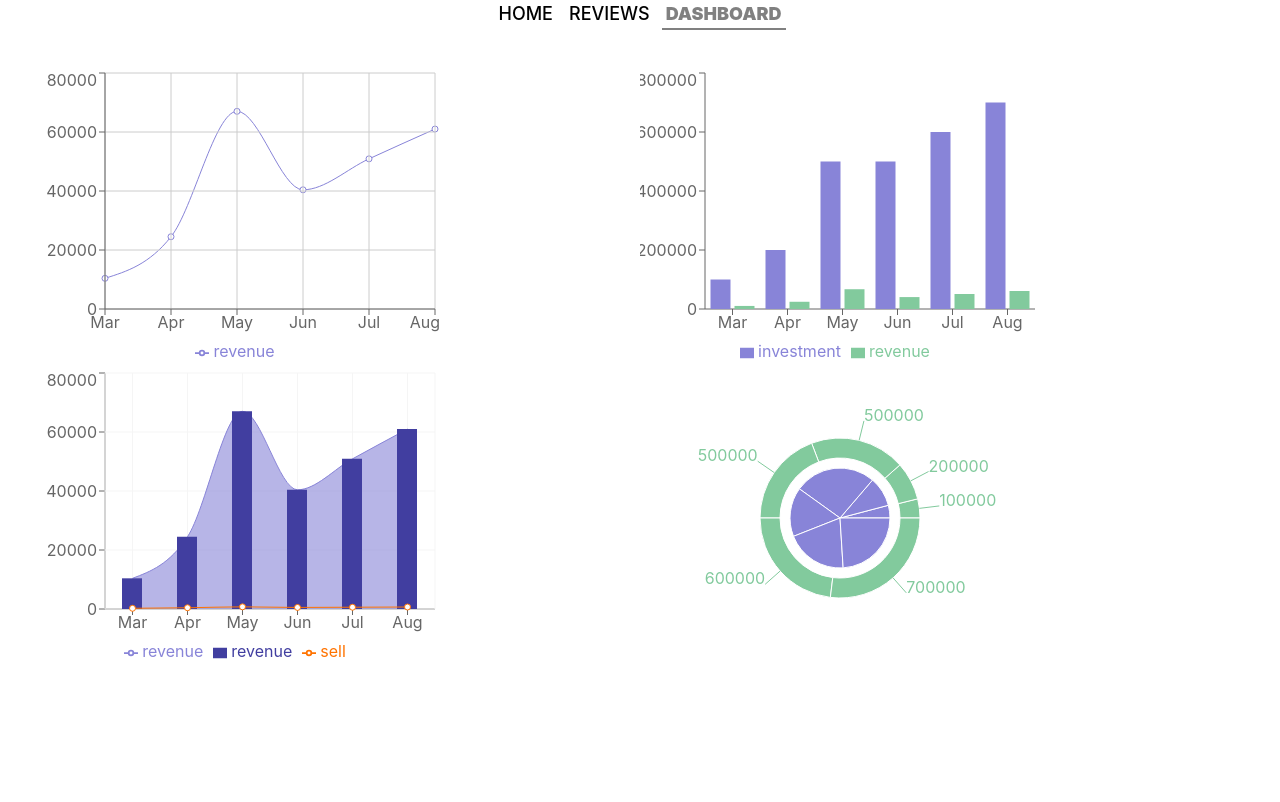
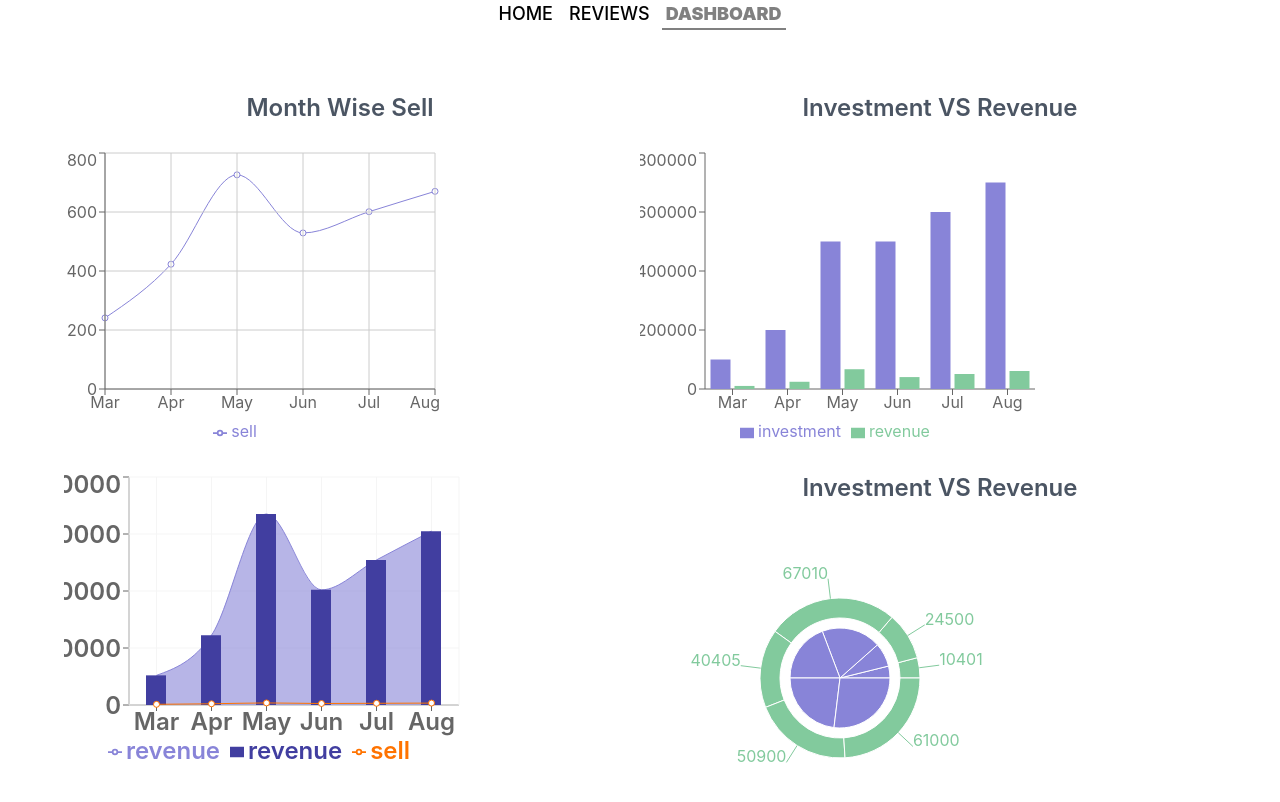
Before and after one commit to MUHAMMADSabbirHossain/science-and-technology-analysis, a React (Create React App) app: page /dashboard in a window 1280 px wide. Shown: the top 802 px of the page. Built offline with nearby package versions, Linux system fonts and the light colour scheme.

Commit message:
chart heading added and styled.

```diff
--- a/src/Components/DashBoard/DashBoard.js
+++ b/src/Components/DashBoard/DashBoard.js
@@ -11,17 +11,19 @@ const DashBoard = () => {
     return (
         <section className='p-10 lg:grid lg:grid-cols-2 2xl:grid-cols-4'>
             <div className=''>
+                <h2 className="text-2xl text-gray-600 font-semibold p-6">Month Wise Sell</h2>
                 <LineChart width={400} height={300} data={dataJson}>
-                    <Line type="monotone" dataKey="revenue" stroke='#8884d8'></Line>
+                    <Line type="monotone" dataKey="sell" stroke='#8884d8'></Line>
                     <CartesianGrid stroke="#ccc" />
                     <XAxis dataKey="month"></XAxis>
-                    <YAxis dataKey="revenue"></YAxis>
+                    <YAxis dataKey="sell"></YAxis>
                     <Tooltip></Tooltip>
                     <Legend></Legend>
                 </LineChart>
             </div>
 
             <div>
+                <h2 className="text-2xl text-gray-600 font-semibold p-6">Investment VS Revenue</h2>
                 <BarChart width={400} height={300} data={dataJson}>
                     <XAxis dataKey="month"></XAxis>
                     <YAxis dataKey=""></YAxis>
@@ -32,7 +34,7 @@ const DashBoard = () => {
                 </BarChart>
             </div>
 
-            <div>
+            <div className="text-2xl text-gray-600 font-semibold p-6">
                 <ComposedChart width={400} height={300} data={dataJson}>
                     <XAxis dataKey="month"></XAxis>
                     <YAxis dataKey="revenue"></YAxis>
@@ -46,14 +48,15 @@ const DashBoard = () => {
             </div>
 
             <div>
+                <h2 className="text-2xl text-gray-600 font-semibold p-6">Investment VS Revenue</h2>
                 <PieChart width={400} height={300}>
-                    <Pie data={dataJson} dataKey="revenue" nameKey="name" cx="50%" cy="50%" outerRadius={50} fill="#8884d8" ></Pie>
-                    <Pie data={dataJson} dataKey="investment" nameKey="name" cx="50%" cy="50%" innerRadius={60} outerRadius={80} fill="#82ca9d" label></Pie>
+                    <Pie data={dataJson} dataKey="investment" nameKey="name" cx="50%" cy="50%" outerRadius={50} fill="#8884d8" ></Pie>
+                    <Pie data={dataJson} dataKey="revenue" nameKey="name" cx="50%" cy="50%" innerRadius={60} outerRadius={80} fill="#82ca9d" label></Pie>
                     <Tooltip></Tooltip>
                 </PieChart>
             </div>
 
-            <div>
+            <div className="text-2xl text-gray-600 font-semibold p-6">
                 <ResponsiveContainer width={700} height="80%">
                     <AreaChart data={dataJson}
                         margin={{ top: 20, right: 30, left: 0, bottom: 0 }}>
```
